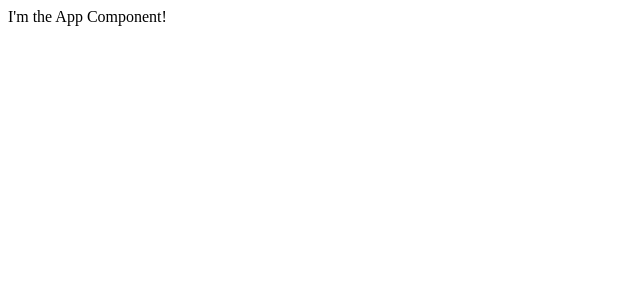
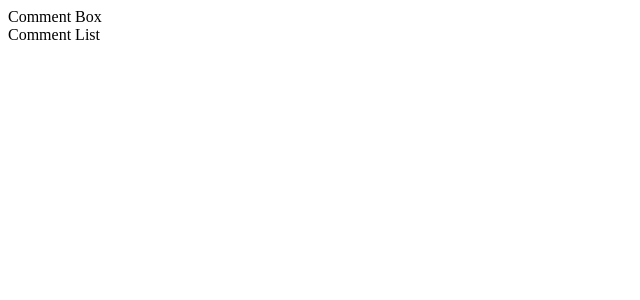
Before and after one commit to g-ram84/React-Testing, a React (Create React App) app: page / in a window 1280 px wide. Shown: the top 300 px of the page, without its empty margins (0-640 px from the left). Built offline with nearby package versions, Linux system fonts and the light colour scheme.

Commit message:
Set up first test for CommentBox

```diff
--- a/src/components/App.js
+++ b/src/components/App.js
@@ -1,5 +1,12 @@
 import React from 'react';
+import CommentBox from './CommentBox';
+import CommentList from './CommentList'
 
 export default () => {
-  return <div> I'm the App Component!</div>
+  return (
+    <div>
+      <CommentBox />
+      <CommentList />
+    </div>
+  )
 };
--- a/src/components/CommentBox.js
+++ b/src/components/CommentBox.js
@@ -0,0 +1,5 @@
+import React from 'react';
+
+export default () => {
+  return <div>Comment Box</div>
+};
--- a/src/components/CommentList.js
+++ b/src/components/CommentList.js
@@ -0,0 +1,5 @@
+import React from 'react';
+
+export default () => {
+  return <div>Comment List</div>
+};
```
Also changed, not shown: 1 other file (tests, documents, lock files or other folders).
